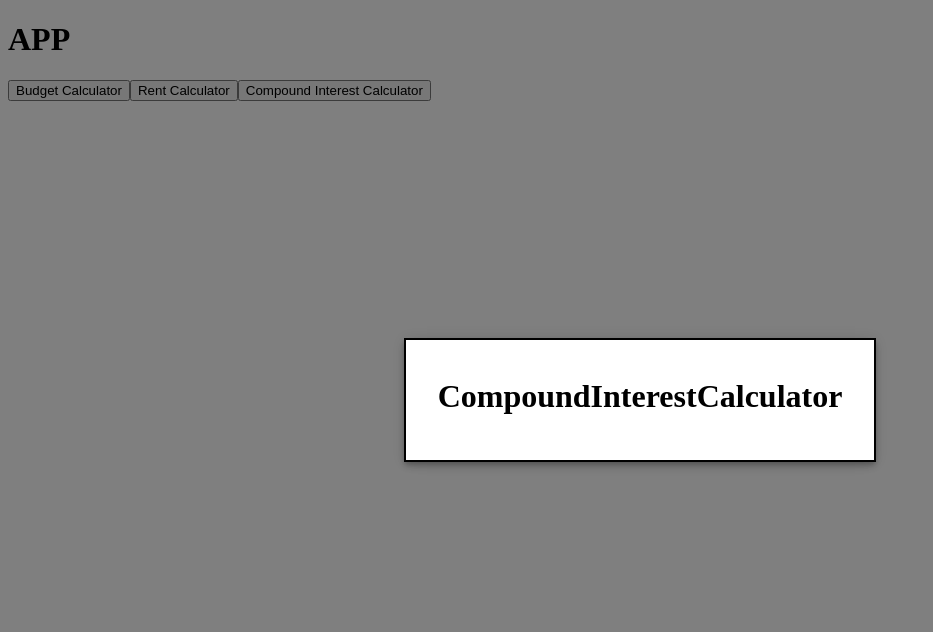
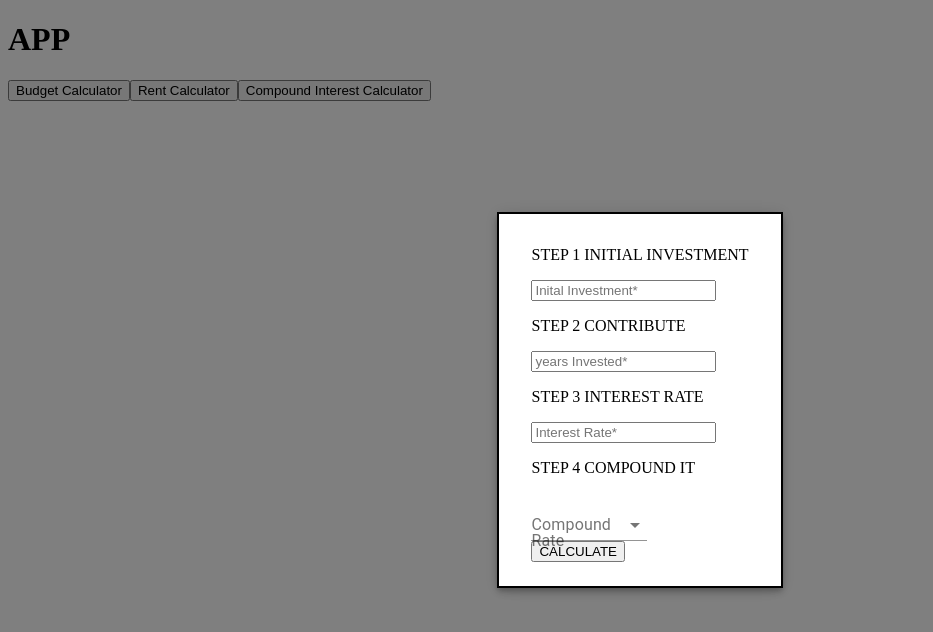
Before and after one commit to mrnguyener21/FInancial_Tool_Web_App, a React (Create React App) app: page / in a window 1280 px wide. Both pictures are taken after a click on the button "Compound Interest Calculator". Shown: the top 632 px of the page, without its empty margins (0-933 px from the left). Built offline with nearby package versions, Linux system fonts and the light colour scheme.

Commit message:
added compound interest modal

```diff
--- a/src/Components/CompoundInterestCalculator/CompoundInterestCalculator.jsx
+++ b/src/Components/CompoundInterestCalculator/CompoundInterestCalculator.jsx
@@ -1,11 +1,94 @@
-import React from 'react';
+import React, {useState} from 'react';
+import CompoundInterestChart from './CompoundInterestChart/CompoundInterestChart';
+
+import InputLabel from '@material-ui/core/InputLabel';
+import FormControl from '@material-ui/core/FormControl';
+import Select from '@material-ui/core/Select';
 
 const CompoundInterestCalculator = () => {
-    return(
+  const [initialInvestment, setInitialInvestment]= useState('');
+  const [yearsInvested,setYearsInvested] =useState('');
+  const [interestRate, setInterestRate] =useState('');
+  const [compoundValue, setCompoundValue] = useState({rate:''})
+
+
+  //conversion
+  const principal = parseInt(initialInvestment);
+  const interest = (interestRate/100);
+  const years = parseInt(yearsInvested)
+  const compoundRate = parseInt(compoundValue.rate);
+
+
+  //NEED TO MAKE THESE DYNAMIC WITH FOR LOOP TO GET DATA FOR EACH YEAR. FOR EACH ITERATION WE WILL WANT TO PUSH IT INTO AN EMPTY ARRAY, JK WE DON'T NEED TO PUSH TO AN EMPTY ARRAY IF WE JUST USE MAP FOR EACH ITERATION...LETS THINK THIS THROUGH
+  //WE WILL ALSO WANT TO PUSH EACH ITERATION INTO AN EMPTY ARRAY SO THAT OUR LABELS CAN BE DYNAMIC AS WELL
+  //formula for simple interest
+  const totalWithInterest = [principal];
+
+  for (let i = 1; i < years+1; i++) {
+    totalWithInterest.push(principal+(principal*interest)*i)
+  }
+
+  //formula for compound interest
+  //pretty sure if i put all variables in a for loop and replace the years with i, it should be good
+  const totalWithCompoundInterst = [principal];
+  const arrayOfYears =[0]
+  for (let i = 1; i < years+1; i++) {
+    const a = interest / compoundRate;
+    const b = 1 + a;
+    const c = compoundRate * i;
+    const d = Math.pow(b, c);
+     totalWithCompoundInterst.push((principal * d).toFixed(2));
+     arrayOfYears.push(i);
+
+  }
+
+  //to correctly pass the values based on which compound rate is chosen
+  const handleChange = (event) => {
+    const name = event.target.name;
+    setCompoundValue({
+      ...compoundValue,
+      [name]: event.target.value,
+    });
+  };
+
+  return(
+    <div>
+      <div>
         <div>
-            <h1>CompoundInterestCalculator</h1>
+          <p>STEP 1 INITIAL INVESTMENT</p>
+          <input type={'text'} placeholder={'Inital Investment*'} value={initialInvestment}  onChange={(e)=>setInitialInvestment(e.target.value)} />
+        </div>
+        <div>
+            <p>STEP 2 CONTRIBUTE</p>
+          <input type={'text'} placeholder={'years Invested*'} value={yearsInvested}  onChange ={(e)=>setYearsInvested(e.target.value)} />
+        </div>
+        <div>
+          <p>STEP 3 INTEREST RATE</p>
+          <input type={'text'} placeholder={'Interest Rate*'} value={interestRate} onChange={(e)=>setInterestRate(e.target.value)} />
+        </div>
+        <div>
+          <p>STEP 4 COMPOUND IT</p>
+            <FormControl>
+              <InputLabel>Compound Rate</InputLabel>
+              <Select
+                native
+                value={compoundValue.rate}
+                onChange={handleChange}
+                name="rate"
+              >
+                <option aria-label="None" value="" />
+                <option value={1}>Annual</option>
+                <option value={2}>Semi-Annual</option>
+                <option value={4}>Quarterly</option>
+                <option value={12}>Monthly</option>
+              </Select>
+            </FormControl>
+          </div>
+      </div>
+            <CompoundInterestChart totalWithInterest={totalWithInterest} totalWithCompoundInterst={totalWithCompoundInterst} principal={principal} years={years} interest={interest} compoundRate={compoundRate} arrayOfYears={arrayOfYears} />
         </div>
     )
-}
+  }
+
 
 export default CompoundInterestCalculator;
--- a/src/Components/CompoundInterestCalculator/CompoundInterestChart/CompoundInterestChart.jsx
+++ b/src/Components/CompoundInterestCalculator/CompoundInterestChart/CompoundInterestChart.jsx
@@ -0,0 +1,67 @@
+import React,{useState} from 'react';
+import {Line} from 'react-chartjs-2';
+
+
+
+const CompoundInterestChart = ({totalWithInterest, totalWithCompoundInterst, principal, years, interest, compoundRate, arrayOfYears}) => {
+  const [click, setClick] =useState(false);
+
+  const data = {
+      labels: arrayOfYears,// can work dynamically
+      datasets: [
+        {
+          label: 'Total Amount With Interest',
+          fill: false,
+          lineTension: 0.1,
+          backgroundColor: 'rgba(75,192,192,0.4)',//refers to the color of the point
+          borderColor: 'rgba(75,192,192,1)',// refers to line border
+          borderCapStyle: 'butt',
+          borderDash: [],
+          borderDashOffset: 0.0,
+          borderJoinStyle: 'miter',
+          pointBorderColor: 'rgba(0,0,0)',
+          pointBorderWidth: 2,
+          pointHoverRadius: 5,
+          pointHoverBackgroundColor: 'rgba(75,192,192,1)',
+          pointHoverBorderColor: 'rgba(220,220,220,1)',
+          pointHoverBorderWidth: 2,
+          pointRadius: 1,
+          pointHitRadius: 10,
+          data: totalWithInterest
+        },
+        {
+          label: 'Total Amount With Comound Interest',
+          fill: false,
+          lineTension: 0.1,
+          backgroundColor:'#FFCE56',//refers to the color of the point
+          borderColor: '#FFCE56',// refers to line border
+          borderCapStyle: 'butt',
+          borderDash: [],
+          borderDashOffset: 0.0,
+          borderJoinStyle: 'miter',
+          pointBorderColor: 'rgba(0,0,0)',
+          pointBackgroundColor: '#fff',
+          pointBorderWidth: 2,
+          pointHoverRadius: 5,
+          pointHoverBackgroundColor: 'rgba(75,192,192,1)',
+          pointHoverBorderColor: 'rgba(220,220,220,1)',
+          pointHoverBorderWidth: 2,
+          pointRadius: 1,
+          pointHitRadius: 10,
+          data: totalWithCompoundInterst
+        },
+      ]
+    };
+
+    return(
+      <>
+      <button onClick={()=>{principal > 0 && years > 0 && interest > 0 && compoundRate > 0 ?(setClick(true) ) : console.log('fail')}}>CALCULATE</button>
+
+      {click?(
+          <Line data={data}/>
+      ):console.log('no click')}
+      </>
+    )
+}
+
+export default CompoundInterestChart;
```
